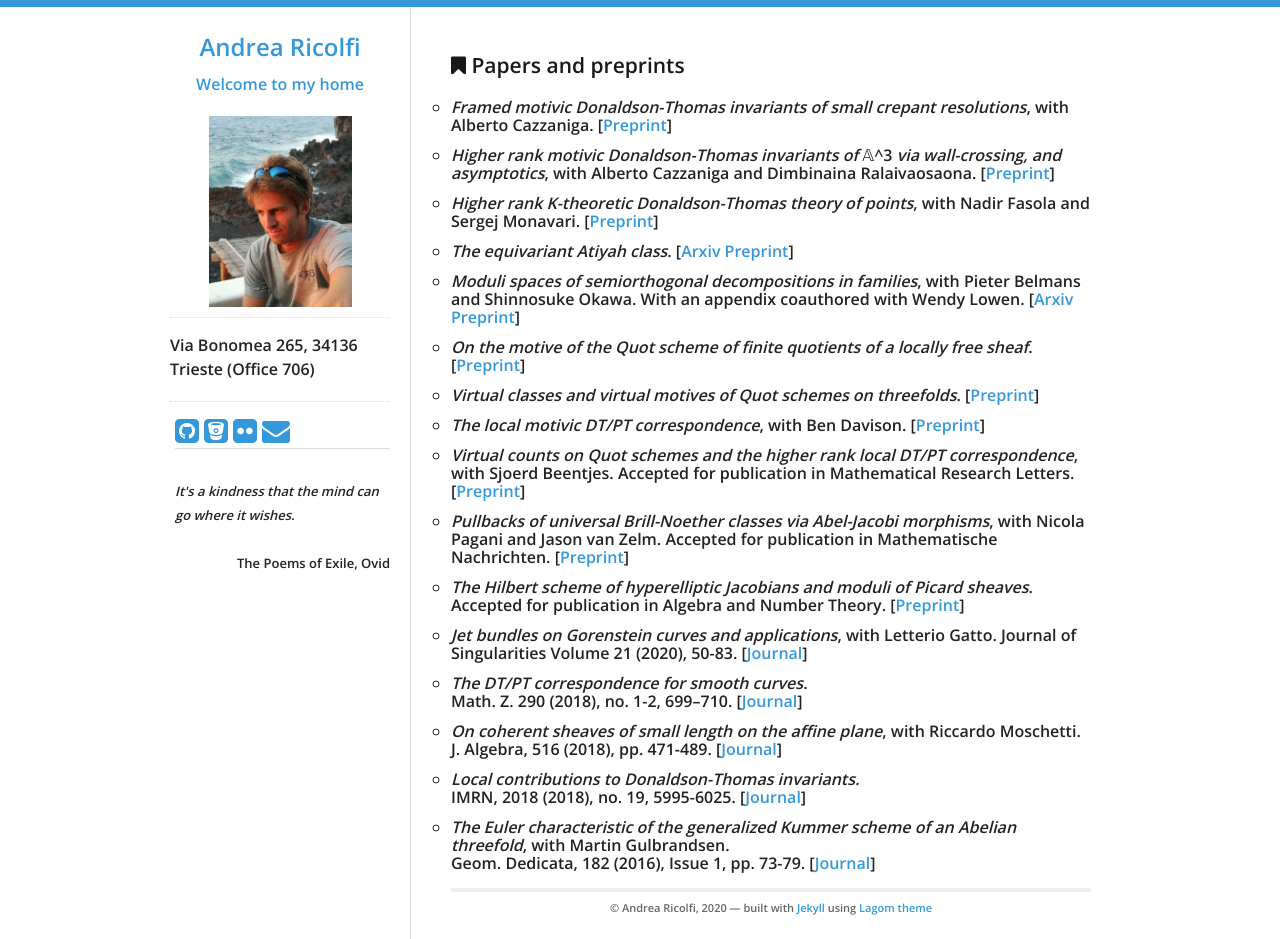
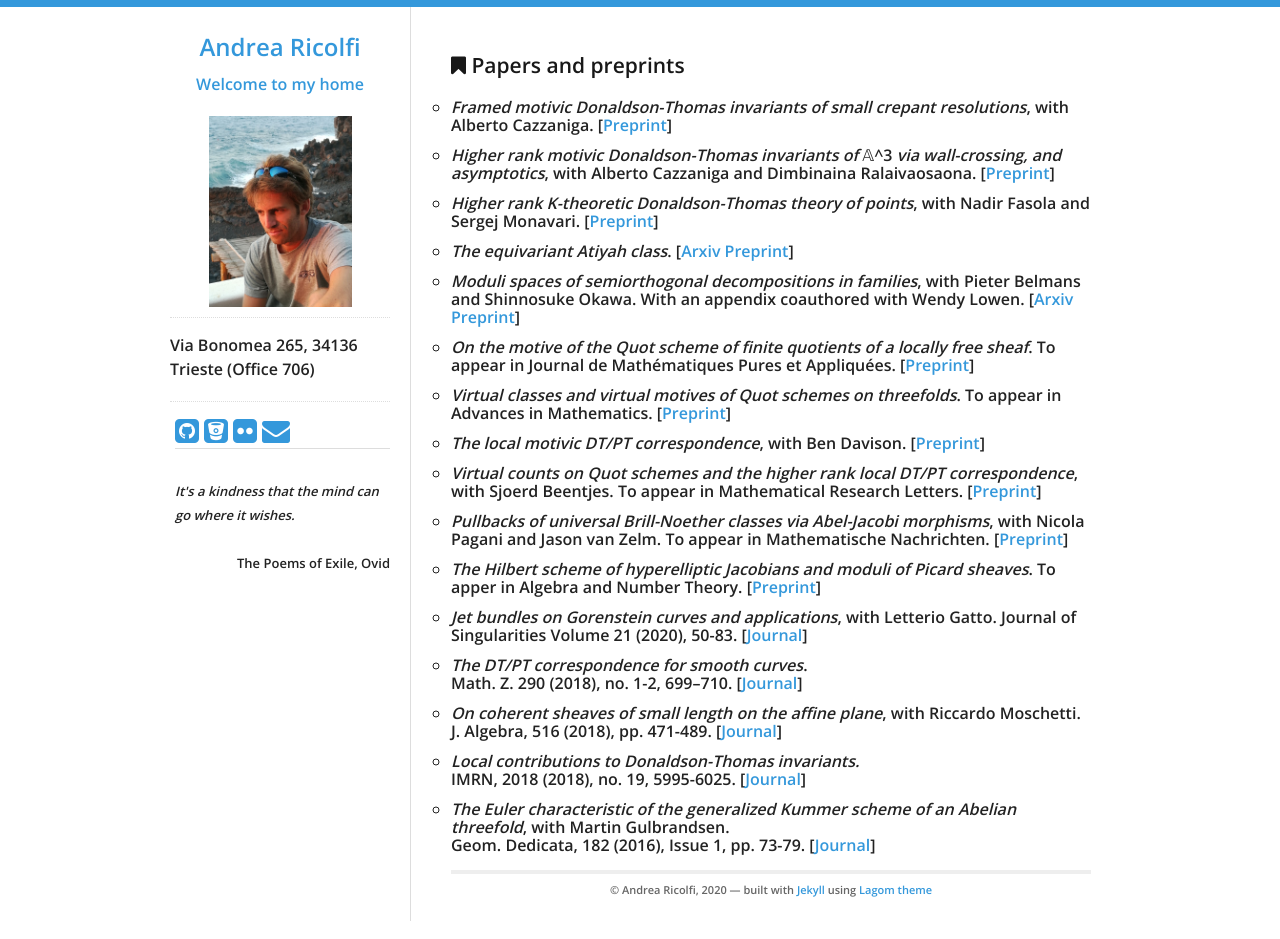
Before and after one commit to atricolfi/atricolfi.github.io, a Jekyll site: the page built from Papers.html, in a window 1280 px wide. Built offline with Jekyll 4.4.1, drawn with Linux system fonts in a browser that asks for light colours.

Commit message:
Update Papers.html

```diff
--- a/Papers.html
+++ b/Papers.html
@@ -14,12 +14,12 @@ title: Blog Posts
 <li><em>The equivariant Atiyah class</em>. [<a href="https://arxiv.org/abs/2003.05440">Arxiv</a> <a href="Equivariant_AC.pdf">Preprint</a>]</li>
 <li><em>Moduli spaces of semiorthogonal decompositions in families</em>, with Pieter Belmans and Shinnosuke Okawa.
   With an appendix coauthored with Wendy Lowen. [<a href="https://arxiv.org/abs/2002.03303">Arxiv</a> <a href="Moduli_of_SOD.pdf">Preprint</a>]</li>
-<li><em>On the motive of the Quot scheme of finite quotients of a locally free sheaf</em>.[<a href="https://arxiv.org/abs/1907.08123">Preprint</a>]</li>
-<li><em>Virtual classes and virtual motives of Quot schemes on threefolds</em>. [<a href="https://arxiv.org/abs/1906.02557">Preprint</a>]</li>
+<li><em>On the motive of the Quot scheme of finite quotients of a locally free sheaf</em>. To appear in Journal de Mathématiques Pures et Appliquées. [<a href="https://arxiv.org/abs/1907.08123">Preprint</a>]</li>
+<li><em>Virtual classes and virtual motives of Quot schemes on threefolds</em>. To appear in Advances in Mathematics. [<a href="https://arxiv.org/abs/1906.02557">Preprint</a>]</li>
 <li><em>The local motivic DT/PT correspondence</em>, with Ben Davison. [<a href="https://arxiv.org/abs/1905.12458">Preprint</a>]</li>
-<li><em>Virtual counts on Quot schemes and the higher rank local DT/PT correspondence</em>, with Sjoerd Beentjes. Accepted for publication in Mathematical Research Letters. [<a href="https://arxiv.org/abs/1811.09859">Preprint</a>]</li>
-<li><em>Pullbacks of universal Brill-Noether classes via Abel-Jacobi morphisms</em>, with Nicola Pagani and Jason van Zelm. Accepted for publication in Mathematische Nachrichten. [<a href="https://arxiv.org/abs/1809.10668">Preprint</a>]</li>
-<li><em>The Hilbert scheme of hyperelliptic Jacobians and moduli of Picard sheaves</em>. Accepted for publication in Algebra and Number Theory. [<a href="https://arxiv.org/abs/1804.08481">Preprint</a>]</li>
+<li><em>Virtual counts on Quot schemes and the higher rank local DT/PT correspondence</em>, with Sjoerd Beentjes. To appear in Mathematical Research Letters. [<a href="https://arxiv.org/abs/1811.09859">Preprint</a>]</li>
+<li><em>Pullbacks of universal Brill-Noether classes via Abel-Jacobi morphisms</em>, with Nicola Pagani and Jason van Zelm. To appear in Mathematische Nachrichten. [<a href="https://arxiv.org/abs/1809.10668">Preprint</a>]</li>
+<li><em>The Hilbert scheme of hyperelliptic Jacobians and moduli of Picard sheaves</em>. To apper in Algebra and Number Theory. [<a href="https://arxiv.org/abs/1804.08481">Preprint</a>]</li>
 <li><em>Jet bundles on Gorenstein curves and applications</em>, with Letterio Gatto. Journal of Singularities
 Volume 21 (2020), 50-83. [<a href="http://www.journalofsing.org/volume21/article4.html">Journal</a>] </li>
 <li><em>The DT/PT correspondence for smooth curves</em>.<br>
```
